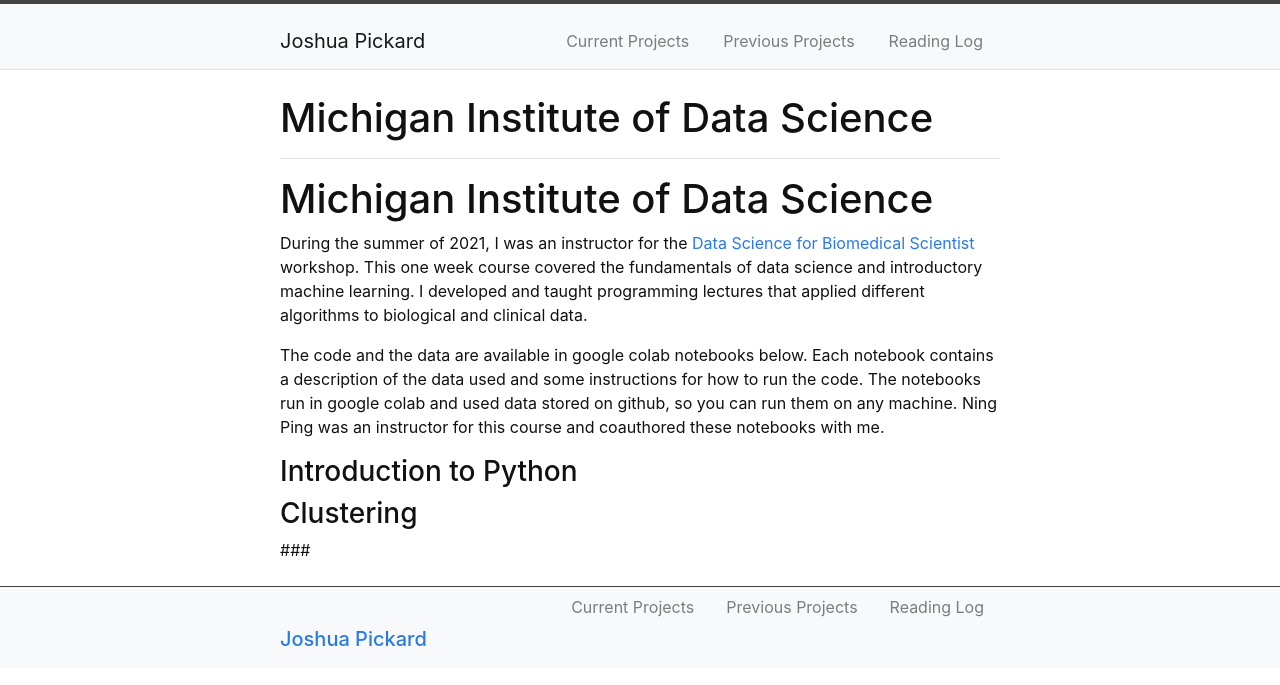
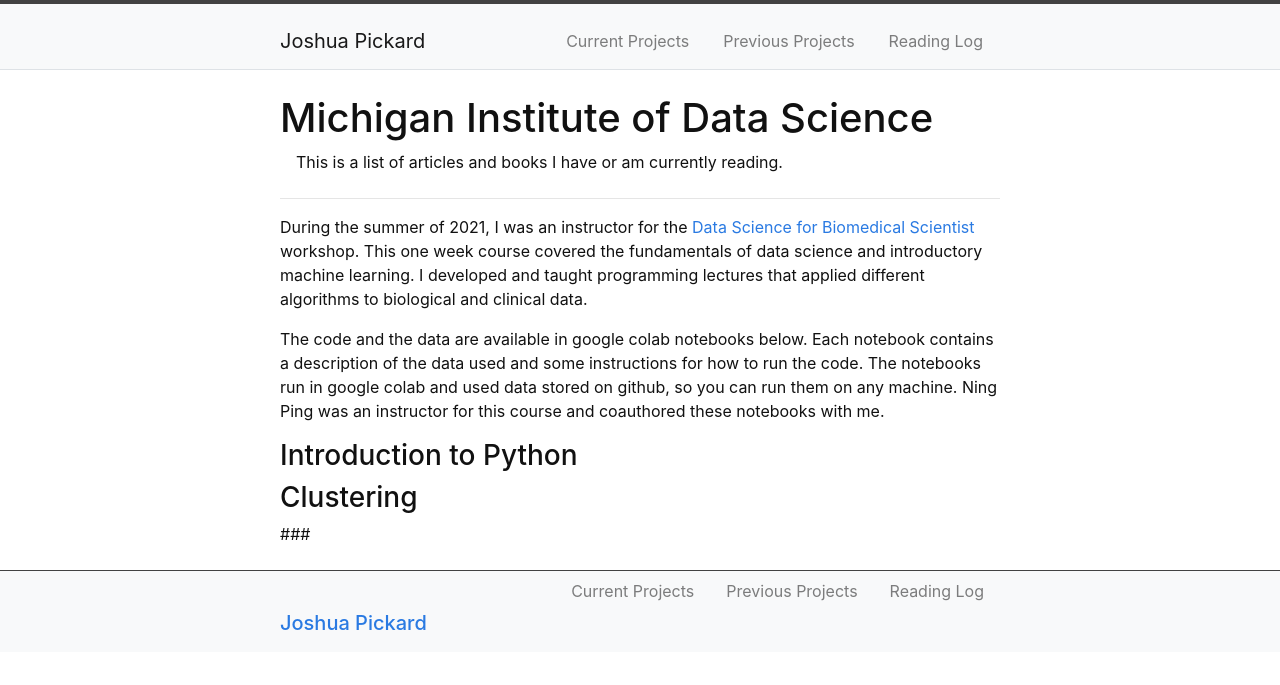
Before and after one commit to Jpickard1/jpickard1.github.io, a Jekyll site: the page built from content/previous_projects/MIDAS.md, in a window 1280 px wide. Shown: the top 685 px of the page. Built offline with Jekyll 4.4.1, drawn with Linux system fonts in a browser that asks for light colours; our own code applies the rules of GitHub Pages for plain Markdown files.

Commit message:
Update MIDAS.md

```diff
--- a/content/previous_projects/MIDAS.md
+++ b/content/previous_projects/MIDAS.md
@@ -1,4 +1,8 @@
-# Michigan Institute of Data Science
+---
+title: Michigan Institute of Data Science
+description: >
+    This is a list of articles and books I have or am currently reading.
+---
 
 During the summer of 2021, I was an instructor for the [Data Science for Biomedical Scientist](https://midas.umich.edu/data-science-for-biomedical-scientists/) workshop. This one week course covered the fundamentals of data science and introductory machine learning. I developed and taught programming lectures that applied different algorithms to biological and clinical data.
 
```
